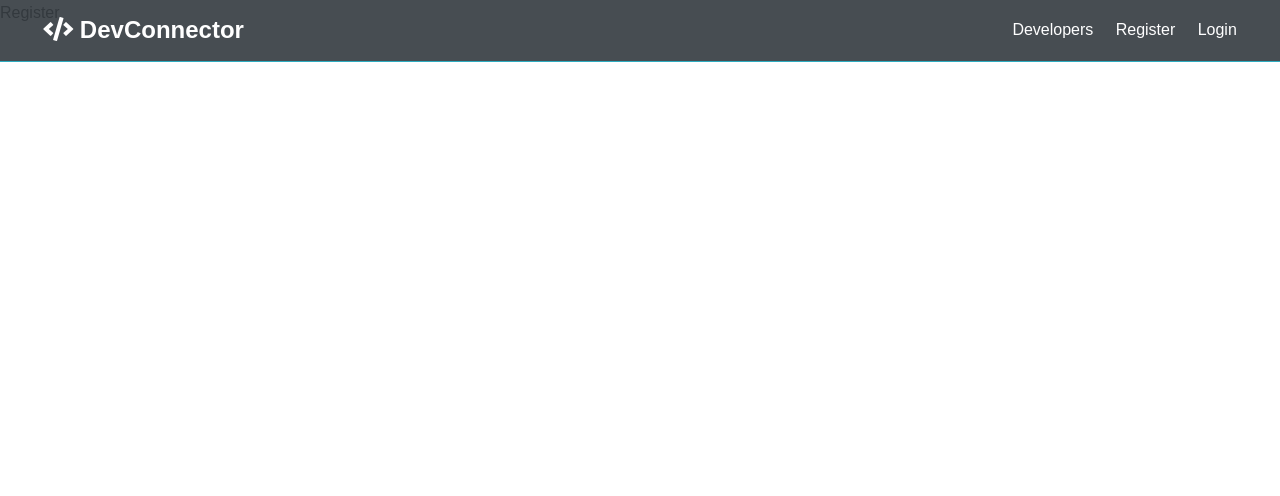
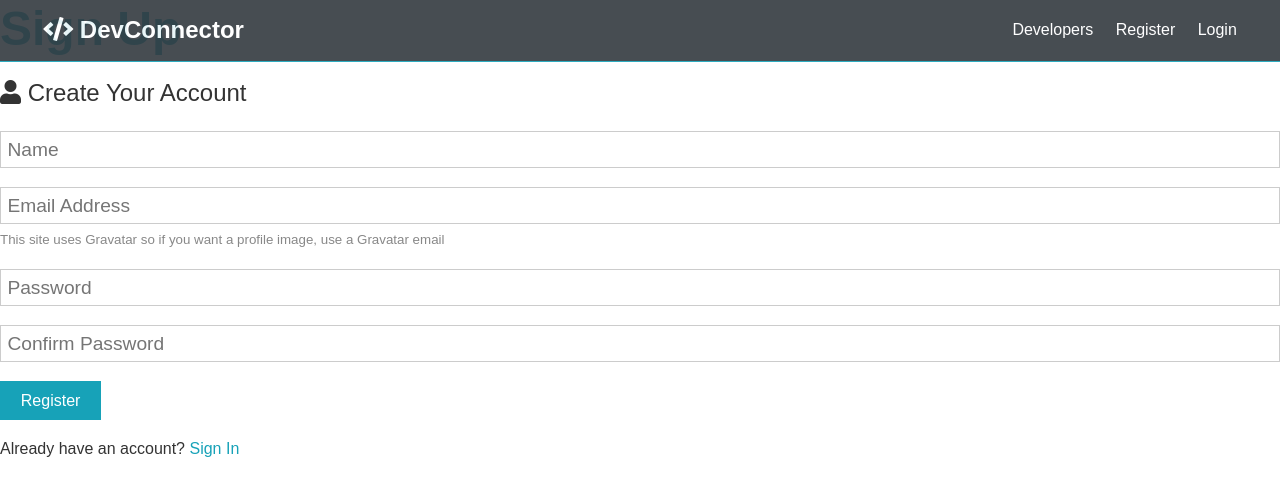
Before and after one commit to Aemonicus/Dev-connector, a React (Create React App) app in the folder client/: page /register in a window 1280 px wide. Shown: the top 496 px of the page. Built offline with nearby package versions, Linux system fonts and the light colour scheme.

Commit message:
register form

```diff
--- a/client/src/components/auth/Register.js
+++ b/client/src/components/auth/Register.js
@@ -1,8 +1,69 @@
-import React from 'react'
+import React, { useState } from 'react'
+import { Link } from 'react-router-dom';
+
 
 const Register = () => {
+  const [ formData, setFormData ] = useState({
+    name: "",
+    email: "",
+    password: "",
+    password2: "",
+  });
+
+  const { name, email, password, password2 } = formData;
+
+  const onChange = e => setFormData({ ...formData, [ e.target.name ]: e.target.value })
+
+  const onSubmit = e => {
+    e.preventDefault();
+    if (password !== password2) {
+      console.log("PRoblème de password")
+    } else {
+      console.log(formData)
+    }
+  }
+
   return (
-    <div>Register</div>
+    <>
+      <h1 className="large text-primary">Sign Up</h1>
+      <p className="lead"><i className="fas fa-user"></i> Create Your Account</p>
+      <form className="form" onSubmit={e => onSubmit(e)} >
+        <div className="form-group">
+          <input type="text" placeholder="Name" name="name" value={name} onChange={e => onChange(e)} required />
+        </div>
+        <div className="form-group">
+          <input type="email" placeholder="Email Address" name="email" required value={email} onChange={e => onChange(e)} />
+          <small className="form-text"
+          >This site uses Gravatar so if you want a profile image, use a
+            Gravatar email</small
+          >
+        </div>
+        <div className="form-group">
+          <input
+            type="password"
+            placeholder="Password"
+            name="password"
+            minLength="6"
+            required
+            value={password} onChange={e => onChange(e)}
+          />
+        </div>
+        <div className="form-group">
+          <input
+            type="password"
+            placeholder="Confirm Password"
+            name="password2"
+            required
+            value={password2} onChange={e => onChange(e)}
+            minLength="6"
+          />
+        </div>
+        <input type="submit" className="btn btn-primary" value="Register" />
+      </form>
+      <p className="my-1">
+        Already have an account? <Link to="/login">Sign In</Link>
+      </p>
+    </>
   )
 }
 
```
